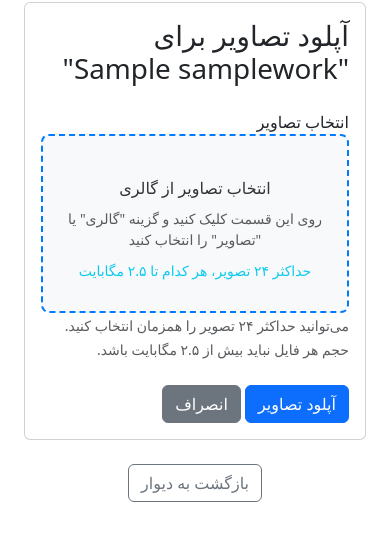
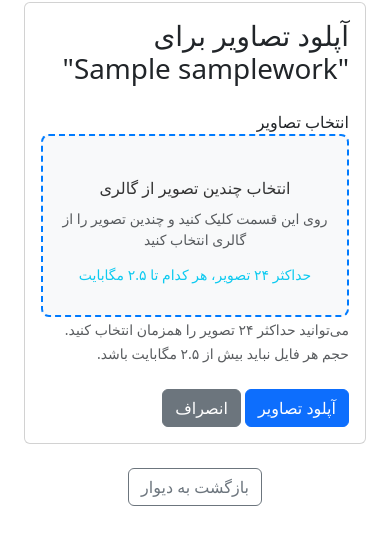
Before and after one commit to khoshraftar/data-line, a Django app: template templates/ostadkar/upload_sample_work_images.html in a window 390 px wide. Shown: the part 102-659 px from the top of the page. Run offline with Django 5.2, Linux system fonts and the light colour scheme; tables that the repository leaves empty hold one stand-in row (values such as "Sample post"); the template is opened without the code that fills it: values that come from a table or form of the project are taken from there, most other values are stand-ins (such as "Sample title", 1, 10 or a date in 2020); some libraries are stand-ins or nearby versions.

Commit message:
Fix Android gallery multiple image selection issue
- Changed MultipleFileInput from ClearableFileInput to FileInput for better multiple attribute support
- Added explicit render method to ensure multiple attribute is set in HTML
- Enhanced JavaScript to programmatically set multiple attribute
- Improved mobile UI with better touch feedback and clearer messaging
- Updated help text to indicate multiple image selection capability
- Added mobile-specific CSS improvements for better touch interaction

```diff
--- a/ostadkar/forms.py
+++ b/ostadkar/forms.py
@@ -3,7 +3,7 @@ from django.core.exceptions import ValidationError
 from .models import PostImage, SampleWork
 import os
 
-class MultipleFileInput(forms.ClearableFileInput):
+class MultipleFileInput(forms.FileInput):
     allow_multiple_selected = True
 
     def __init__(self, attrs=None):
@@ -14,6 +14,13 @@ class MultipleFileInput(forms.ClearableFileInput):
         if attrs:
             default_attrs.update(attrs)
         super().__init__(default_attrs)
+
+    def render(self, name, value, attrs=None, renderer=None):
+        if attrs is None:
+            attrs = {}
+        attrs['multiple'] = True
+        attrs['accept'] = 'image/*'
+        return super().render(name, value, attrs, renderer)
 
 class MultipleFileField(forms.FileField):
     def __init__(self, *args, **kwargs):
--- a/templates/ostadkar/upload_sample_work_images.html
+++ b/templates/ostadkar/upload_sample_work_images.html
@@ -27,9 +27,9 @@
                                 {{ form.images }}
                                 <div class="file-input-overlay" id="fileOverlay">
                                     <i class="fas fa-images"></i>
-                                    <span id="fileText">انتخاب تصاویر از گالری</span>
+                                    <span id="fileText">انتخاب چندین تصویر از گالری</span>
                                     <small class="d-block text-muted mt-2" id="fileHelp">
-                                        روی این قسمت کلیک کنید و گزینه "گالری" یا "تصاویر" را انتخاب کنید
+                                        روی این قسمت کلیک کنید و چندین تصویر را از گالری انتخاب کنید
                                     </small>
                                     <small class="d-block text-info mt-1">
                                         <i class="fas fa-info-circle"></i> حداکثر ۲۴ تصویر، هر کدام تا ۲.۵ مگابایت
@@ -136,6 +136,11 @@
 @media (max-width: 768px) {
     .file-input-overlay {
         padding: 30px 15px;
+        min-height: 120px;
+        display: flex;
+        flex-direction: column;
+        justify-content: center;
+        align-items: center;
     }
 
     .file-input-overlay i {
@@ -144,6 +149,16 @@
 
     .file-input-overlay span {
         font-size: 1rem;
+    }
+
+    .custom-file-upload input[type="file"] {
+        min-height: 120px;
+        touch-action: manipulation;
+    }
+
+    .file-input-overlay {
+        touch-action: manipulation;
+        -webkit-tap-highlight-color: rgba(0, 123, 255, 0.3);
     }
 }
 </style>
@@ -157,8 +172,20 @@ document.addEventListener('DOMContentLoaded', function() {
     const filePreview = document.getElementById('filePreview');
     const selectedFiles = document.querySelector('.selected-files');
 
+    // Ensure the file input has the multiple attribute
+    if (fileInput) {
+        fileInput.setAttribute('multiple', 'true');
+        fileInput.setAttribute('accept', 'image/*');
+        console.log('File input attributes:', {
+            multiple: fileInput.hasAttribute('multiple'),
+            accept: fileInput.getAttribute('accept'),
+            type: fileInput.type
+        });
+    }
+
     fileInput.addEventListener('change', function(e) {
         const files = Array.from(e.target.files);
+        console.log('Selected files:', files.length, files);
 
         if (files.length > 0) {
             // Check file count limit
@@ -208,8 +235,8 @@ document.addEventListener('DOMContentLoaded', function() {
             fileOverlay.style.backgroundColor = '#d4edda';
         } else {
             // Reset to default state
-            fileText.textContent = 'انتخاب تصاویر از گالری';
-            fileHelp.textContent = 'روی این قسمت کلیک کنید و گزینه "گالری" یا "تصاویر" را انتخاب کنید';
+            fileText.textContent = 'انتخاب چندین تصویر از گالری';
+            fileHelp.textContent = 'روی این قسمت کلیک کنید و چندین تصویر را از گالری انتخاب کنید';
             filePreview.style.display = 'none';
             fileOverlay.style.borderColor = '#007bff';
             fileOverlay.style.backgroundColor = '#f8f9fa';
@@ -224,6 +251,12 @@ document.addEventListener('DOMContentLoaded', function() {
     fileOverlay.addEventListener('touchend', function() {
         this.style.transform = 'scale(1)';
     });
+
+    // Ensure clicking the overlay triggers the file input
+    fileOverlay.addEventListener('click', function(e) {
+        e.preventDefault();
+        fileInput.click();
+    });
 });
 </script>
 {% endblock %}
```
